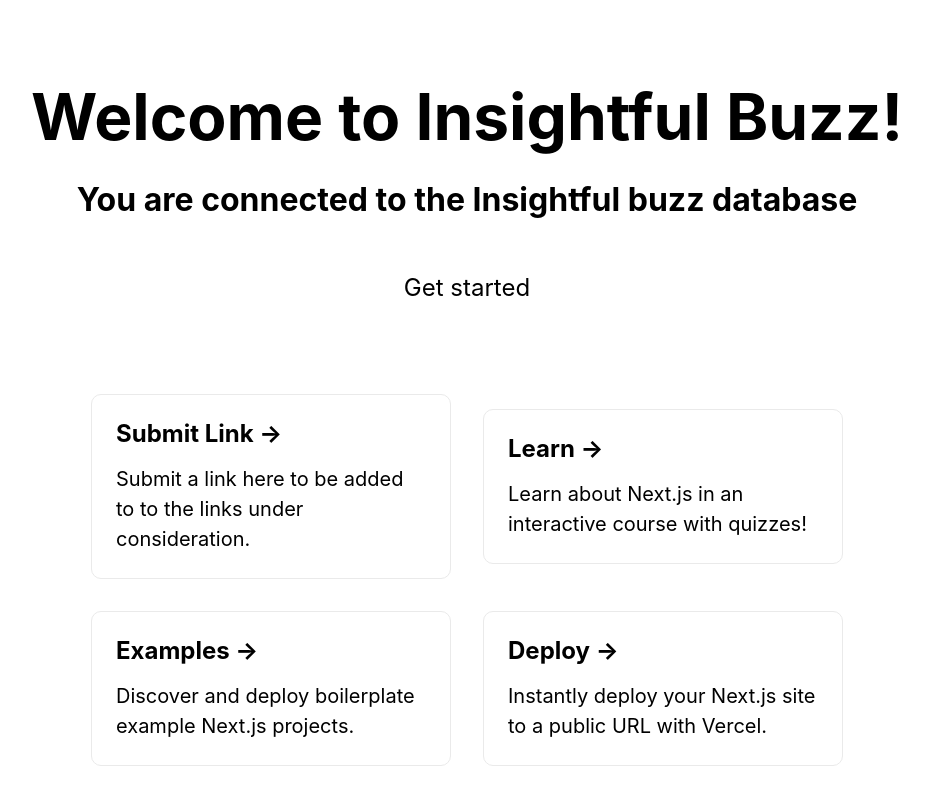
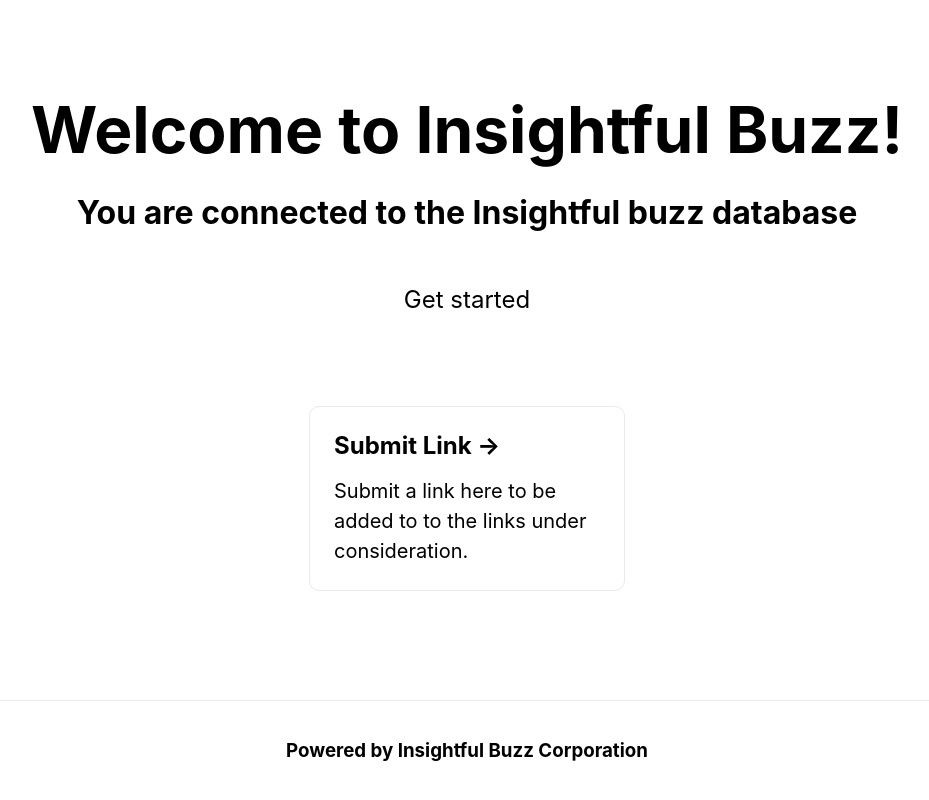
Before and after one commit to morrisonak/mflix, a Next.js app: page / in a window 1280 px wide. Shown: the top 800 px of the page, without its empty margins (173-1102 px from the left). Built offline with nearby package versions, Linux system fonts and the light colour scheme; no server answers; the database is empty.

Commit message:
remove cards

```diff
--- a/pages/index.js
+++ b/pages/index.js
@@ -33,28 +33,7 @@ export default function Home({ isConnected }) {
             <p>Submit a link here to be added to to the links under consideration.</p>
           </a>
 
-          <a href="https://nextjs.org/learn" className="card">
-            <h3>Learn &rarr;</h3>
-            <p>Learn about Next.js in an interactive course with quizzes!</p>
-          </a>
 
-          <a
-            href="https://github.com/vercel/next.js/tree/master/examples"
-            className="card"
-          >
-            <h3>Examples &rarr;</h3>
-            <p>Discover and deploy boilerplate example Next.js projects.</p>
-          </a>
-
-          <a
-            href="https://vercel.com/new?utm_source=create-next-app&utm_medium=default-template&utm_campaign=create-next-app"
-            className="card"
-          >
-            <h3>Deploy &rarr;</h3>
-            <p>
-              Instantly deploy your Next.js site to a public URL with Vercel.
-            </p>
-          </a>
         </div>
       </main>
 
```
